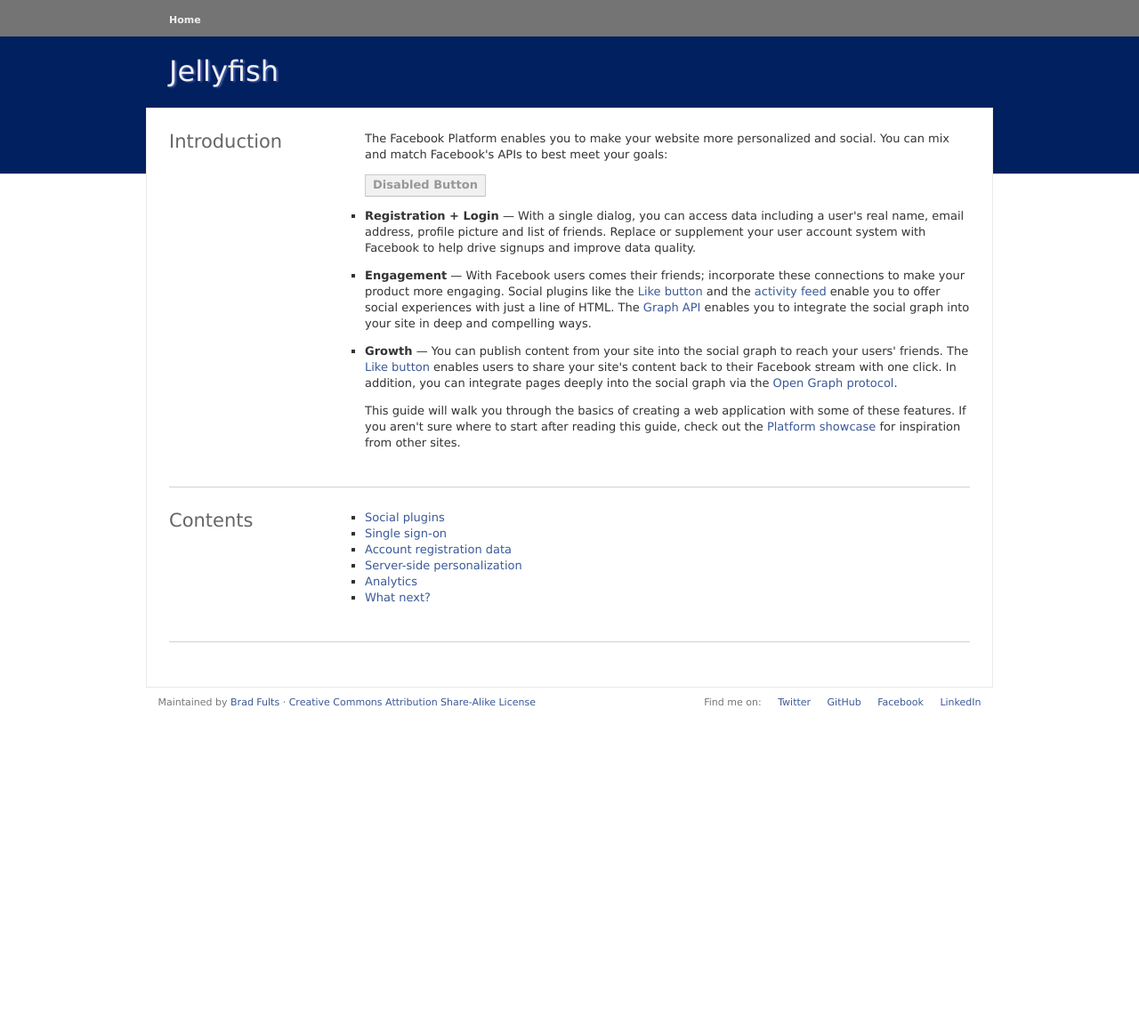
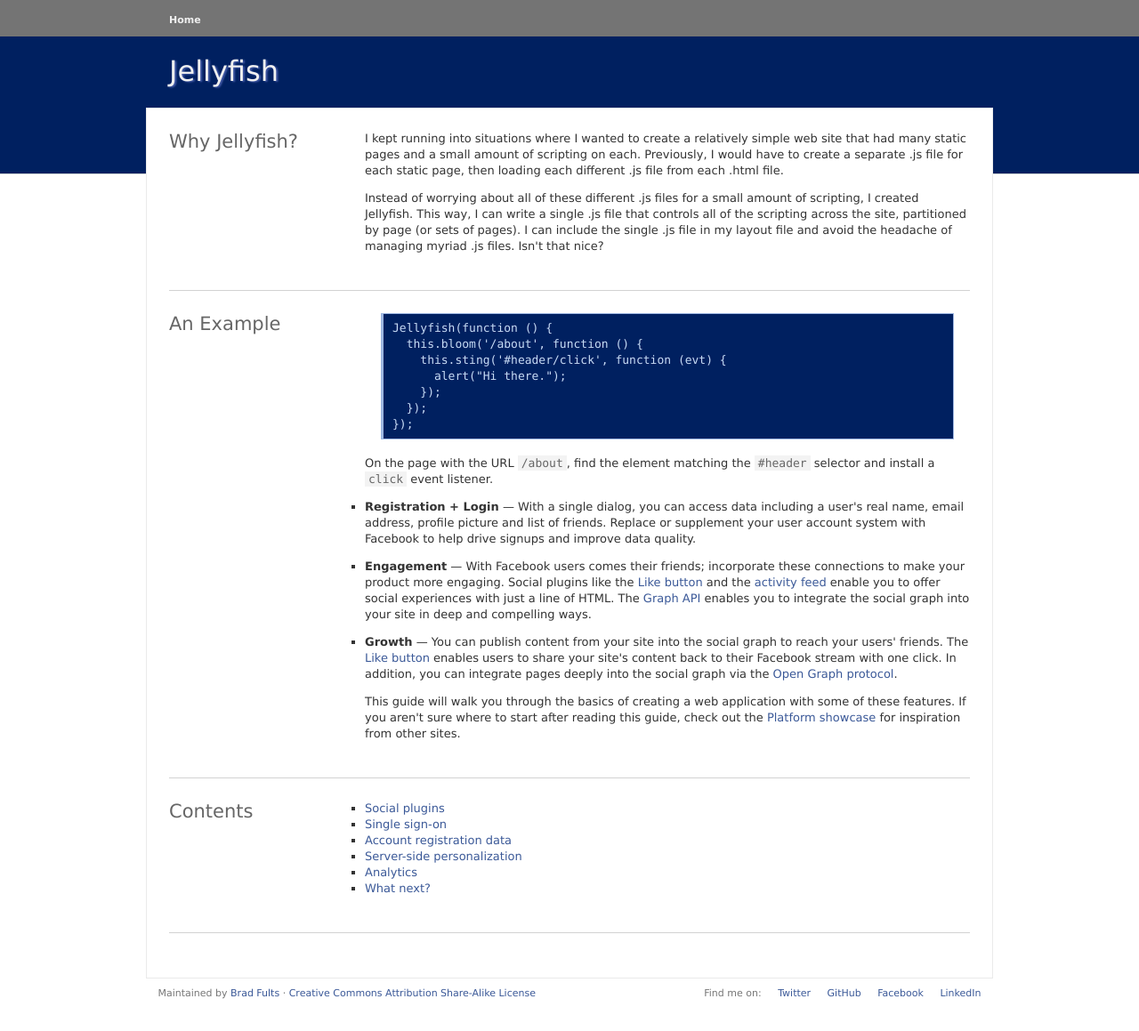
Before and after one commit to h3h/h3h.github.com, a Jekyll site: the page built from docs/jellyfish/index.html, in a window 1280 px wide. Shown: the whole page at 89% size. Built offline with Jekyll 4.4.1, drawn with Linux system fonts in a browser that asks for light colours; before the commit the page ends 900 px from its top, so only the background shows below that; grey boxes are pictures that could not be loaded.

Commit message:
Add some intro content for Jellyfish.

```diff
--- a/docs/jellyfish/index.html
+++ b/docs/jellyfish/index.html
@@ -2,11 +2,36 @@
 layout: docs
 title: Jellyfish
 ---
-<h2>Introduction</h2>
+<h2>Why Jellyfish?</h2>
 
-<p>The Facebook Platform enables you to make your website more personalized and social. You can mix and match Facebook's APIs to best meet your goals:</p>
+<p>I kept running into situations where I wanted to create a relatively simple
+web site that had many static pages and a small amount of scripting on each.
+Previously, I would have to create a separate .js file for each static page,
+then loading each different .js file from each .html file.</p>
 
-<p><button class="disabled">Disabled Button</button></p>
+<p>Instead of worrying about all of these different .js files for a small
+amount of scripting, I created Jellyfish. This way, I can write a single .js
+file that controls all of the scripting across the site, partitioned by page
+(or sets of pages). I can include the single .js file in my layout file and
+avoid the headache of managing myriad .js files. Isn't that nice?</p>
+
+<hr />
+
+<h2>An Example</h2>
+
+<pre>
+Jellyfish(function () {{"{"}}
+  this.bloom('/about', function () {{"{"}}
+    this.sting('#header/click', function (evt) {{"{"}}
+      alert("Hi there.");
+    });
+  });
+});
+</pre>
+
+<p>On the page with the URL <code>/about</code>, find the element matching the
+<code>#header</code> selector and install a <code>click</code> event
+listener.</p>
 
 <ul>
 <li><p><strong>Registration + Login</strong> &mdash; With a single dialog, you can access data including a user's real name, email address, profile picture and list of friends.  Replace or supplement your user account system with Facebook to help drive signups and improve data quality.</p></li>
```
